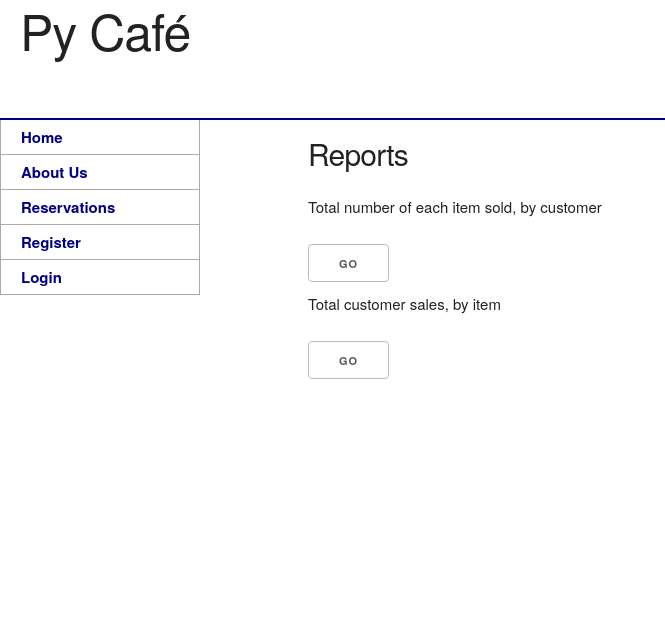
After one commit to python-401d11/py_cafe, a Flask app: page /manager in a window 1280 px wide. The commit adds this page. Shown: the top 629 px of the page, without its empty margins (0-665 px from the left). Run offline with Flask 2, Linux system fonts and the light colour scheme.

Commit message:
created reports index page

```diff
--- a/src/routes.py
+++ b/src/routes.py
@@ -13,8 +13,6 @@ import os
 
 @app.route('/')
 def home():
-    report = CustomerOrders(3)
-    report.customer_totals()
     return render_template('home.html'), 200
 
 
@@ -138,6 +136,11 @@ def create_employee():
     pass
 
 
+@app.route('/manager', methods=['GET'])
+def reports():
+    return render_template('/manager/report_index.html')
+
+
 @app.route('/manager/by_customer', methods=['GET', 'POST'])
 def by_customer():
     form = DeleteUserForm()
--- a/src/templates/base.html
+++ b/src/templates/base.html
@@ -28,8 +28,7 @@
                     {% endif %}
                     {% if g.user and g.user.type in ('employee', 'manager') %}
                     <li><a href="{{url_for(".all_items") }}">Items</a></li>
-                    <li><a href="{{url_for(".by_customer") }}">Sales by Customer</a></li>
-                    <li><a href="{{url_for(".by_item") }}">Sales by Item</a></li>
+                    <li><a href="{{url_for(".reports") }}">Reports</a></li>
                     {% endif %}
                     {% if g.user and g.user.type in ('manager') %}
                     <li><a href="{{url_for(".all_users") }}">Users</a></li>
--- a/src/templates/auth/manager/by_item.html
+++ b/src/templates/manager/by_item.html
@@ -1,7 +1,7 @@
 {% extends "base.html" %}
 
 {% block title %}
-<title>Add Items</title>
+<title>Report By Items</title>
 {% endblock title %}
 
 
--- /dev/null
+++ b/src/templates/manager/report_index.html
@@ -0,0 +1,19 @@
+{% extends "base.html" %}
+
+{% block title %}
+<title>Reports</title>
+{% endblock title %}
+
+
+{% block content %}
+<div class="container">
+    <h4>Reports</h4>
+
+    <p>Total number of each item sold, by customer</p>
+    <a class="button" href="{{url_for(".by_customer") }}">Go</a>
+
+    <p>Total customer sales, by item</p>
+    <a class="button" href="{{url_for(".by_item") }}">Go</a>
+</div>
+
+{% endblock content %}
```
Also changed, not shown: src/forms.py (+2 -8 lines).
